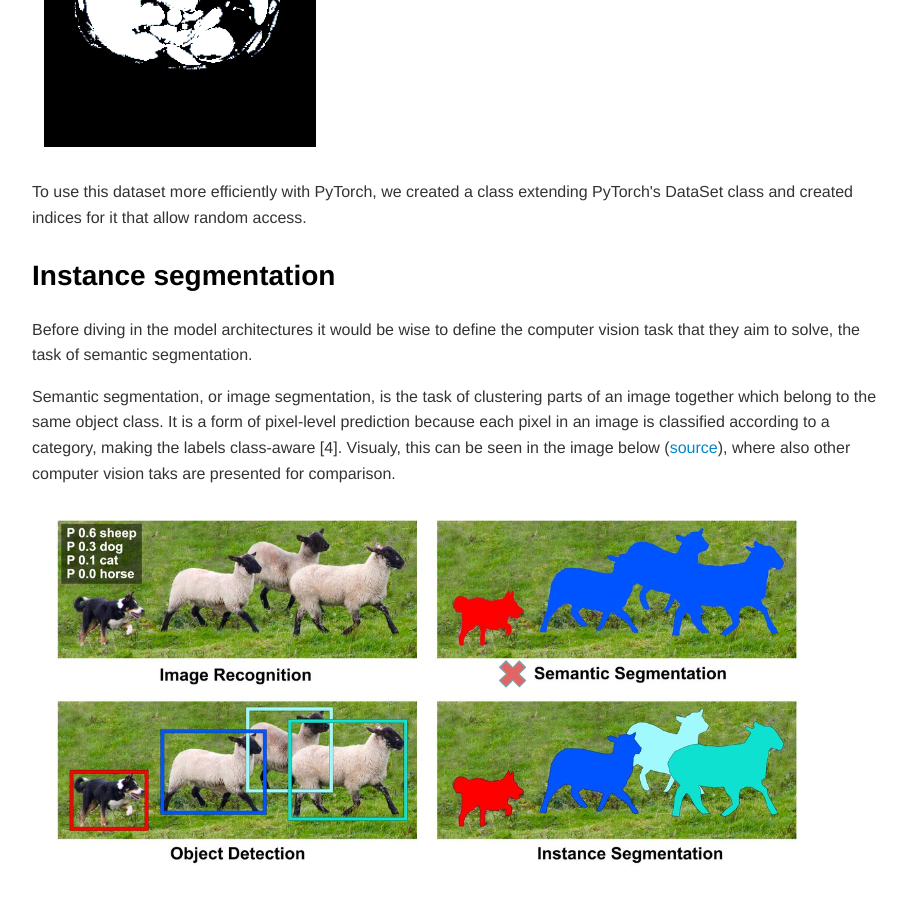
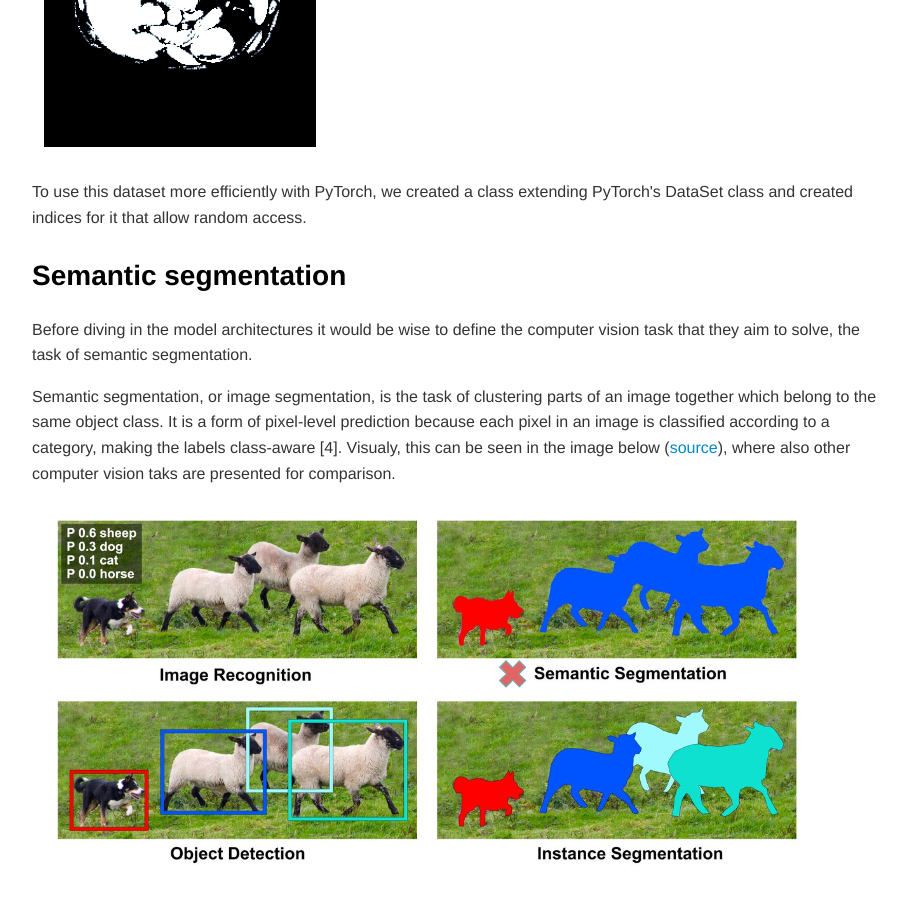
Before and after one commit to markos-gkozntaris/markos-gkozntaris.github.io, a Jekyll site: the page blog/CTscans.html, which Jekyll copies as it is, in a window 1280 px wide and 900 px high, scrolled down 1733 px. Shown: the whole window, without its empty margins (183-1090 px from the left). Built offline with Jekyll 4.4.1, drawn with Linux system fonts in a browser that asks for light colours; nearby versions of some CDN libraries.

Commit message:
correct wording

```diff
--- a/blog/CTscans.html
+++ b/blog/CTscans.html
@@ -284,7 +284,7 @@ bottom: .4em;
 <p>Finally, we downsampled the slices and masks to 256 by max pooling, to decrease the size of the input. As can be seen in the resulting image, the information loss due to downsampling is tolerable:</p>
 <p><img src="../assets/dataset-vis-3.png" alt="dataset-vis-3"></p>
 <p>To use this dataset more efficiently with PyTorch, we created a class extending PyTorch&apos;s DataSet class and created indices for it that allow random access.</p>
-<h2 class="mume-header" id="instance-segmentation">Instance segmentation</h2>
+<h2 class="mume-header" id="instance-segmentation">Semantic segmentation</h2>
 
 <p>Before diving in the model architectures it would be wise to define the computer vision task that they aim to solve, the task of semantic segmentation.</p>
 <p>Semantic segmentation, or image segmentation, is the task of clustering parts of an image together which belong to the same object class. It is a form of pixel-level prediction because each pixel in an image is classified according to a category, making the labels class-aware [4]. Visualy, this can be seen in the image below (<a href="https://ai-pool.com/d/could-you-explain-me-how-instance-segmentation-works">source</a>), where also other computer vision taks are presented for comparison.</p>
```
